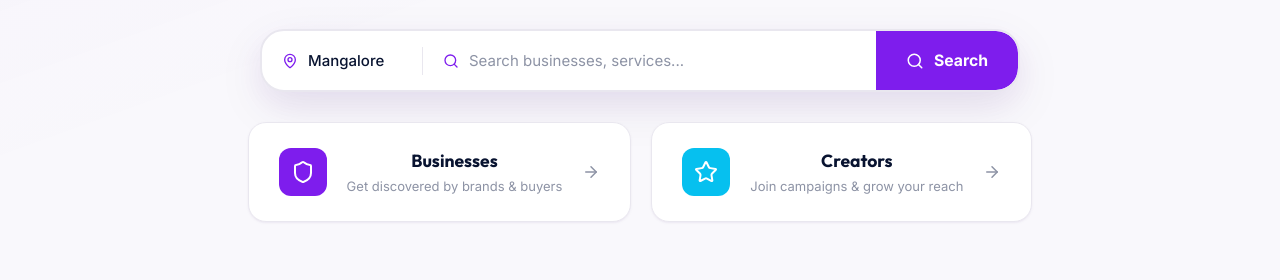
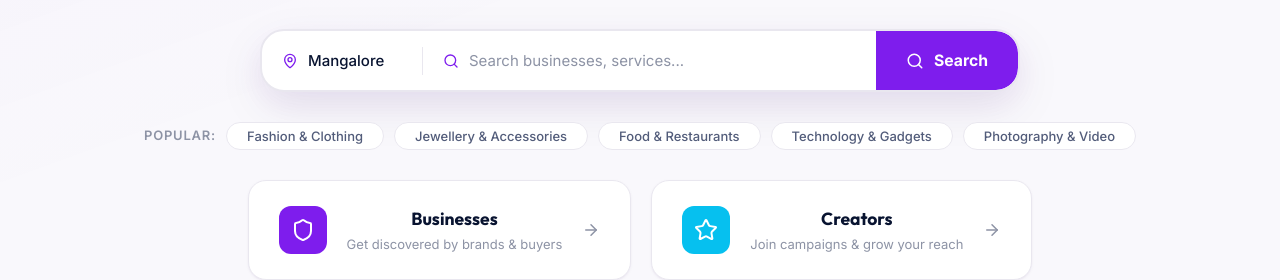
Before and after one commit to Racchu100/graphitex-digitals, a Next.js app: page / in a window 1280 px wide. Shown: the part 980-1260 px from the top of the page. Built offline with nearby package versions, Linux system fonts and the light colour scheme; no server answers.

Commit message:
feat: filter popular categories to show only 5 core niches

```diff
--- a/src/app/(public)/page.module.css
+++ b/src/app/(public)/page.module.css
@@ -425,7 +425,42 @@
   background: var(--color-primary-hover);
 }
 
-
+/* ── Popular Searches ─────────────────────────────────────────────── */
+.popularRow {
+  display: flex;
+  align-items: center;
+  gap: var(--space-2);
+  flex-wrap: wrap;
+  justify-content: center;
+  animation: fadeInUp 0.7s 0.4s var(--ease-out) both;
+}
+
+.popularLabel {
+  font-size: var(--text-xs);
+  font-weight: var(--weight-semibold);
+  color: var(--color-text-muted);
+  text-transform: uppercase;
+  letter-spacing: 0.06em;
+}
+
+.popularPill {
+  background: var(--color-surface);
+  border: 1px solid var(--color-border);
+  border-radius: var(--radius-pill);
+  padding: var(--space-1) var(--space-4);
+  font-size: var(--text-xs);
+  font-weight: var(--weight-medium);
+  color: var(--color-text-secondary);
+  cursor: pointer;
+  transition: all var(--duration-fast) var(--ease-out);
+}
+
+.popularPill:hover {
+  background: var(--color-primary);
+  color: white;
+  border-color: var(--color-primary);
+  transform: translateY(-1px);
+}
 
 /* ── Hero Action Cards ─────────────────────────────────────────────── */
 .heroActions {
--- a/src/app/(public)/page.tsx
+++ b/src/app/(public)/page.tsx
@@ -125,7 +125,14 @@ const categories = [
 
 
 
-
+// ── POPULAR CATEGORIES ───────────────────────────────────────────────────────────
+const popularCategories = [
+  "Fashion & Clothing",
+  "Jewellery & Accessories",
+  "Food & Restaurants",
+  "Technology & Gadgets",
+  "Photography & Video"
+];
 
 // ── HERO CAROUSEL SLIDES ───────────────────────────────────────────────────────
 const heroCarouselSlides = [
@@ -382,7 +389,21 @@ export default function HomePage() {
             </div>
           </form>
 
-
+          {/* Popular Search Pills */}
+          <div className={styles.popularRow}>
+            <span className={styles.popularLabel}>Popular:</span>
+            {popularCategories.map((cat) => (
+              <button
+                key={cat}
+                className={styles.popularPill}
+                onClick={() => {
+                  router.push(`/services?category=${encodeURIComponent(cat)}`);
+                }}
+              >
+                {cat}
+              </button>
+            ))}
+          </div>
 
           {/* Quick Action Cards */}
           <div className={styles.heroActions}>
```
Also changed, not shown: 1 other file (tests, documents, lock files or other folders).
